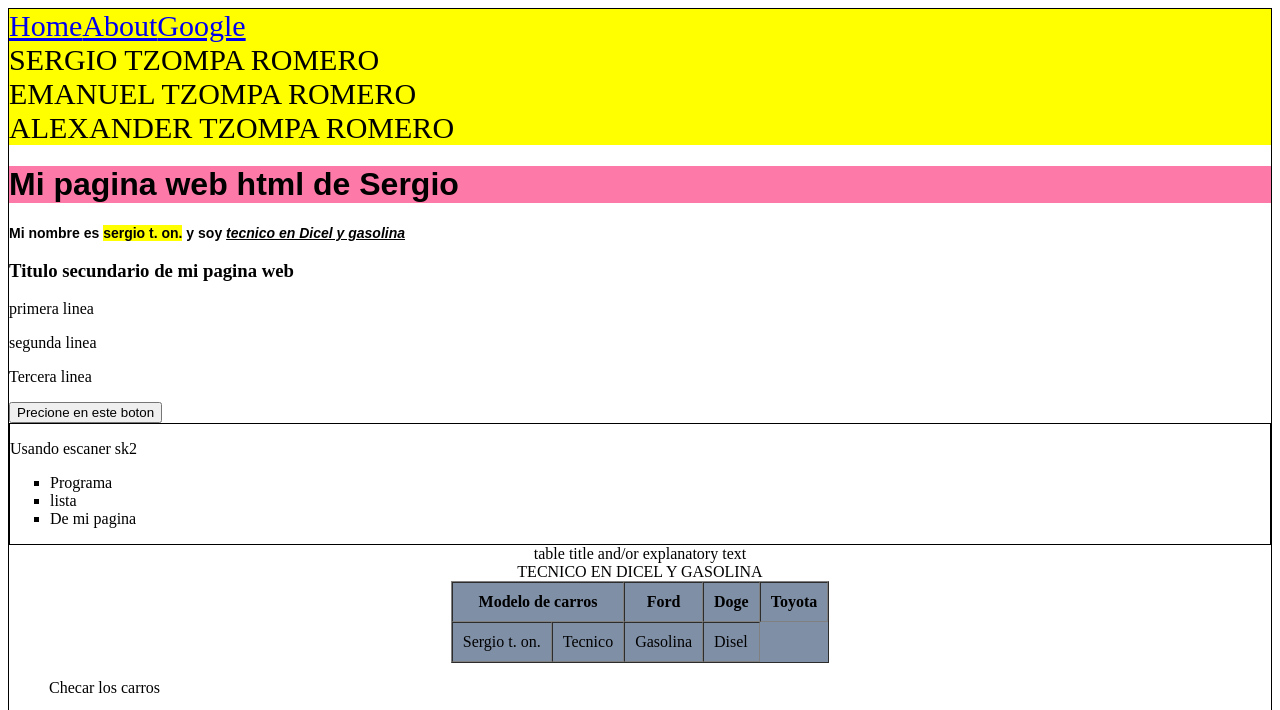
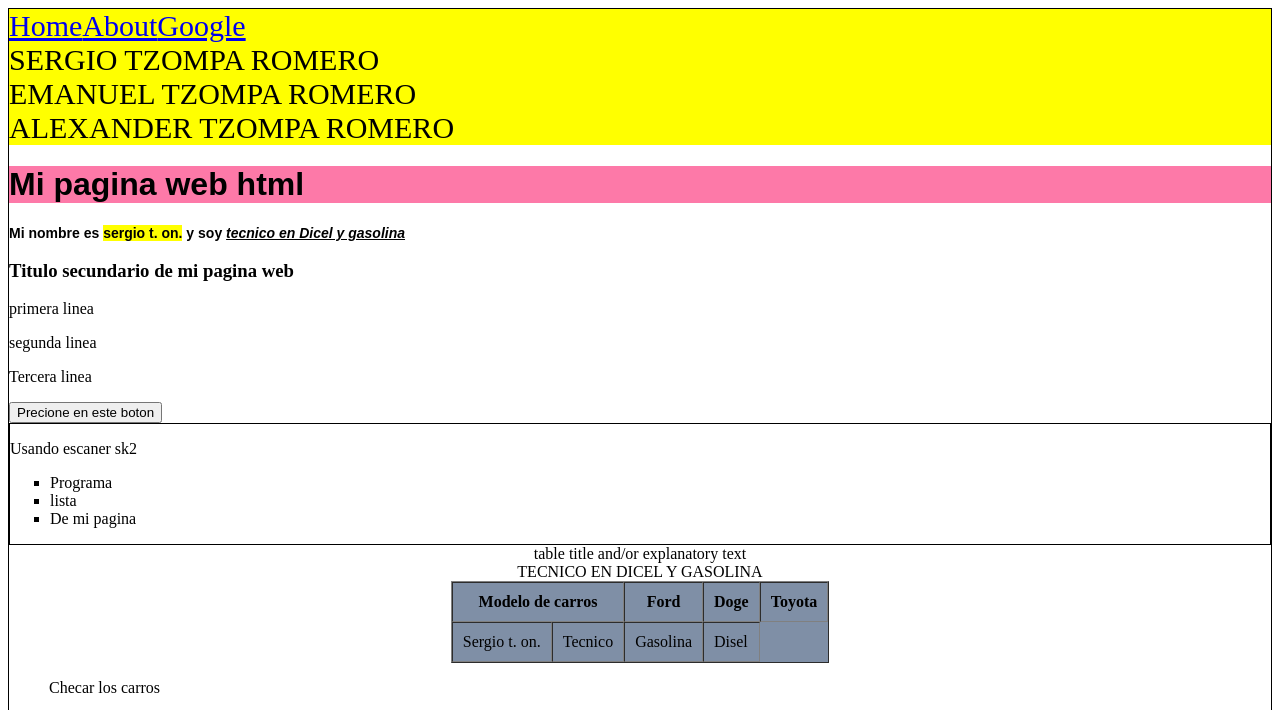
Before and after one commit to tzosergio/githubprimero, a plain HTML site: page index.html in a window 1280 px wide. Shown: the top 710 px of the page. Drawn offline with Linux system fonts and the light colour scheme.

Commit message:
Mi cuarta modificacion

```diff
--- a/index.html
+++ b/index.html
@@ -43,13 +43,14 @@
 		  			  <div>
 		  			  	ALEXANDER TZOMPA ROMERO
 		  			  </div>
+
 		  			</div>
 		  	</div>
 	  	</div>
   	</div>
 
 	  <header>
-		<h1>Mi pagina web html de Sergio<h1>
+		<h1>Mi pagina web html<h1>
 	  </header>
 
 		    <h2>Mi nombre es <b><mark>sergio t. on.</mark></b> y soy <i><u>tecnico en Dicel y gasolina</u></i></h2>
```
